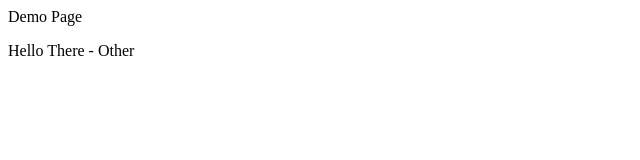
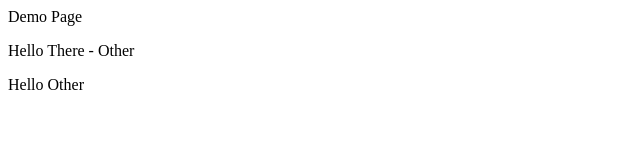
Before and after one commit to fniftaly/demo, a plain HTML site: page public_html/index.html in a window 1280 px wide. Shown: the full height of the page, 0-640 px from the left. Drawn offline with Linux system fonts and the light colour scheme.

Commit message:
Bugfix Commit

```diff
--- a/public_html/index.html
+++ b/public_html/index.html
@@ -16,6 +16,10 @@ and open the template in the editor.
             <div class="add">
                 <p>Hello There - Other</p>
             </div>
+            <div class="farad">
+                <p>Hello Other</p>
+            </div>
+
         </div>
     </body>
 </html>
```
Also changed, not shown: 1 other file.
